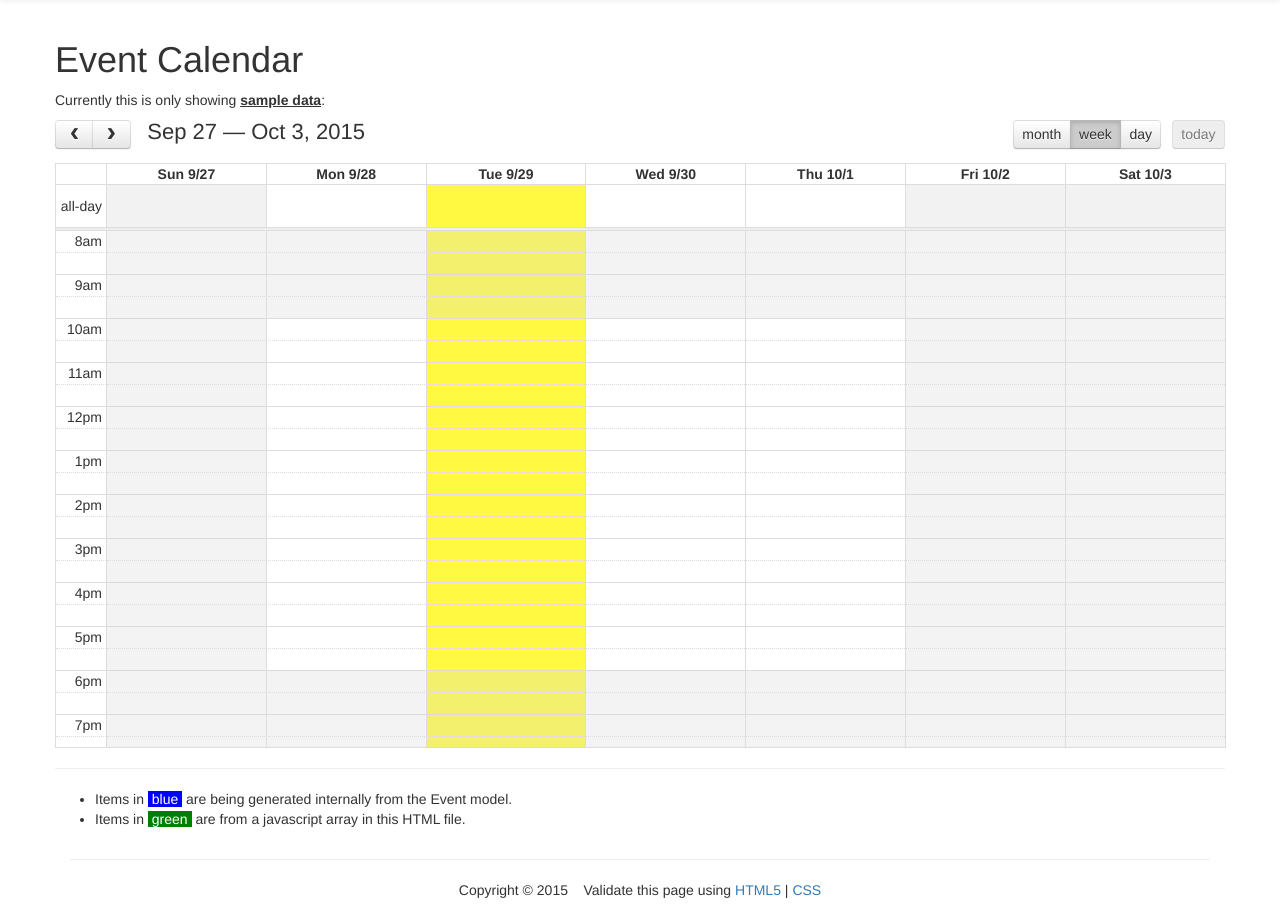
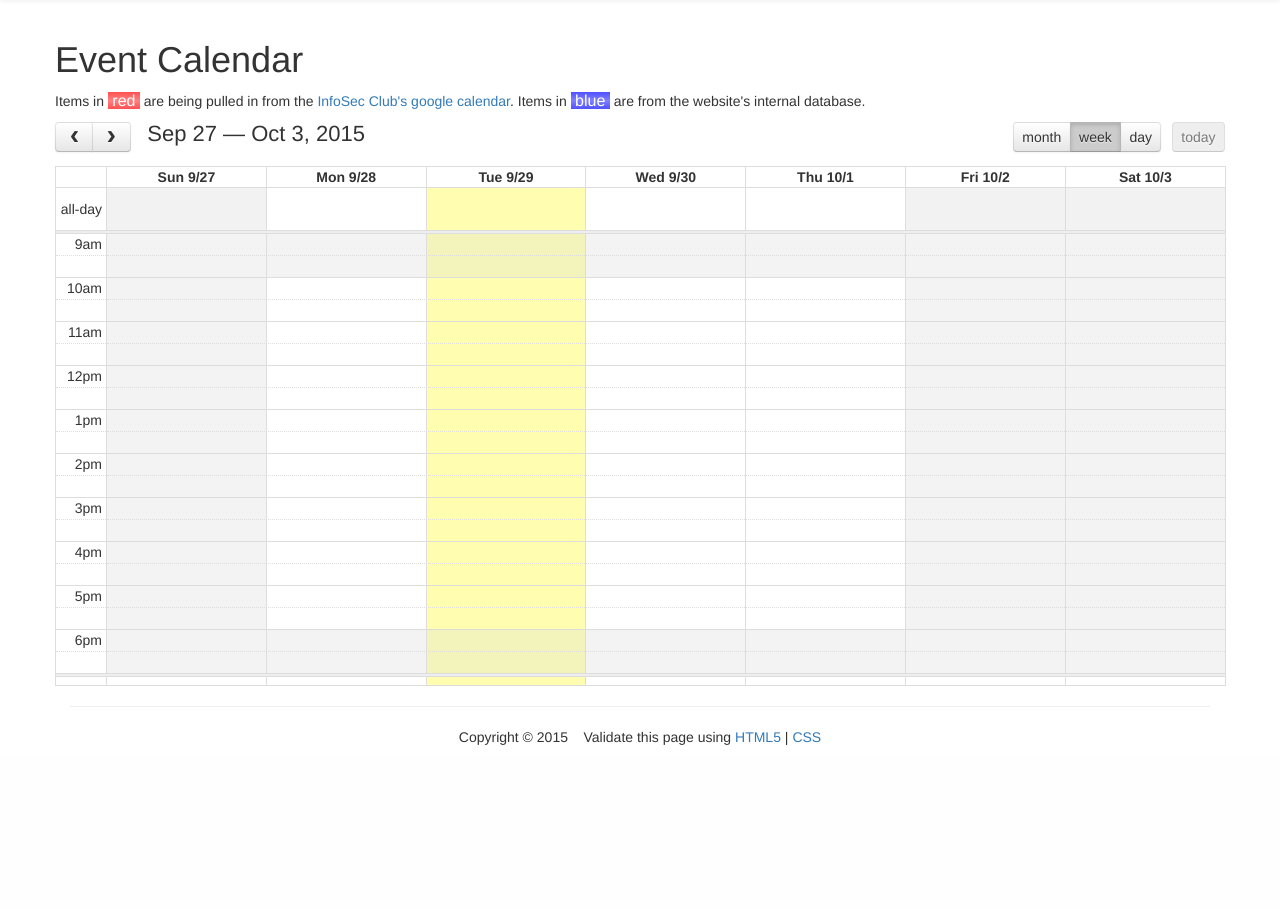
Before and after one commit to BKasin/club-websystem, a Django app: page /calendar/ in a window 1280 px wide. Shown: the part 241-1151 px from the top of the page. After the commit the page ends 998 px from the top, so only its background shows below. Run offline with Django 3.2, Linux system fonts and the light colour scheme; data comes from the database, SQL or seed files in the repository; data that the repository does not hold is empty; some libraries are stand-ins or nearby versions.

Commit message:
Calendar now pulls in from the club's google calendar, plus the internal database

```diff
--- a/src/events/views.py
+++ b/src/events/views.py
@@ -14,7 +14,7 @@ CALSOURCES = """
       },
       {
         googleCalendarId: 'csusb.infosec.club@gmail.com',
-        className: 'gcinfosec'
+        className: 'calitem_red'
       }
     ]
 """
--- a/src/static/css/cal.css
+++ b/src/static/css/cal.css
@@ -39,5 +29,5 @@
 }
 
 .fc-unthemed .fc-today {
-  background-color:#FFFA41;
+  background-color:#FFFEB0;
 }
--- a/src/templates/infosec/calendar.html
+++ b/src/templates/infosec/calendar.html
@@ -64,7 +64,7 @@ $(document).ready(function() {
       right: 'month,agendaWeek,agendaDay today',
     },
     defaultView: 'agendaWeek',
-    aspectRatio: 2,
+    //aspectRatio: 2,
     fixedWeekCount: true, // Always show months with 6 weeks, even if month has fewer
     timezone: false,
     defaultTimedEventDuration: '02:00:00',
@@ -74,8 +74,11 @@ $(document).ready(function() {
       end: '18:00',
       dow: [1,2,3,4]
     },
-    minTime: '08:00:00',
-    maxTime: '23:00:00',
+    minTime: '09:00:00',
+    maxTime: '19:00:00',
+    slotDuration: '00:30:00',
+    snapDuration: '00:15:00',
+    contentHeight: 520,
     allDaySlot: true,     // Show all-day events in their own section above the rest (if false, they aren't shown at all)
     editable: true,
 
@@ -92,13 +95,7 @@ $(document).ready(function() {
 
 {% block content %}
 <h1>Event Calendar</h1>
-<p>Currently this is only showing <b><u>sample data</u></b>:</p>
+<p>Items in <span class="calitem_red" style="font-size:16px">&nbsp;red&nbsp;</span> are being pulled in from the <a href="https://www.google.com/calendar/embed?src=csusb.infosec.club%40gmail.com&ctz=America/Los_Angeles">InfoSec Club's google calendar</a>. Items in <span class="calitem_blue" style="font-size:16px">&nbsp;blue&nbsp;</span> are from the website's internal database.</p>
+
 <div id='calendar'></div>
-<div id='clog'></div>
-<hr />
-<ul>
-<li>Items in <span style="background-color:blue; color:white">&nbsp;blue&nbsp;</span> are being generated internally from the Event model.</li>
-<li>Items in <span style="background-color:green; color:white">&nbsp;green&nbsp;</span> are from a javascript array in this HTML file.</li>
-</ul>
-</p>
 {% endblock %}
```
Also changed, not shown: other parts of src/static/css/cal.css (+0 -10 lines).
